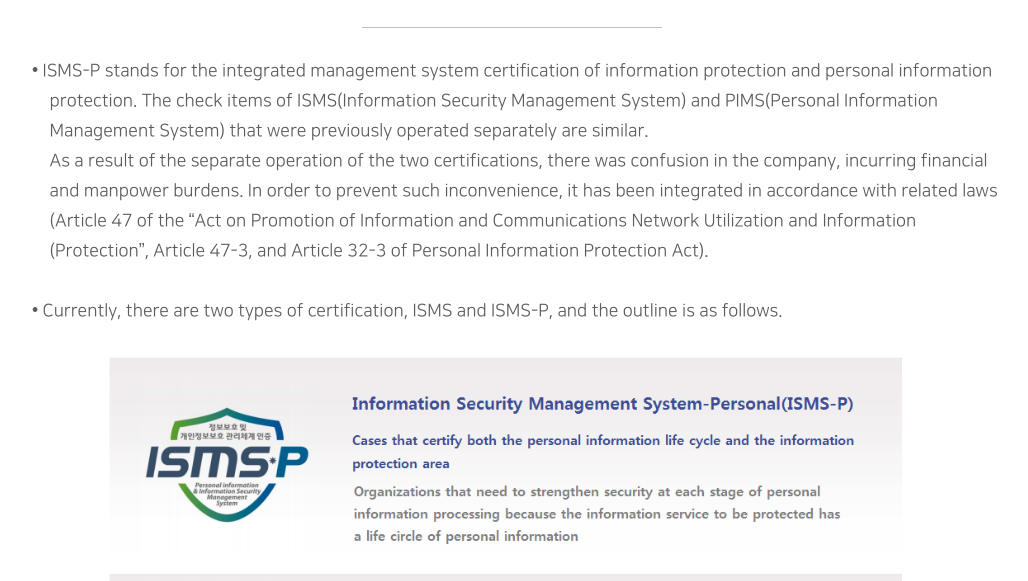
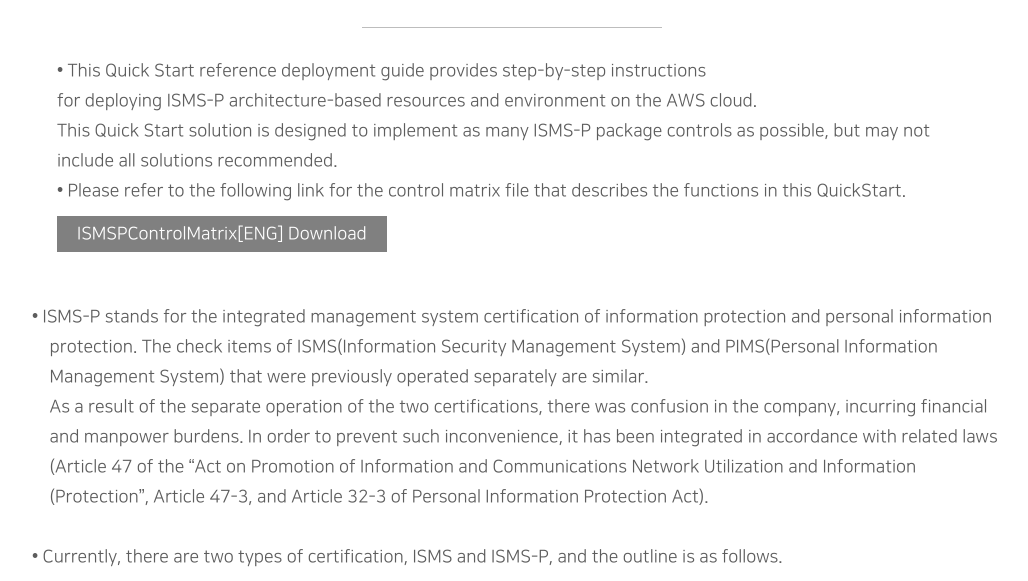
Before and after one commit to woojinan/quickstart-korea-isms-p, a plain HTML site: page landing/index_en.html in a window 1280 px wide. Shown: the part 219-800 px from the top of the page, without its empty margins (128-1156 px from the left). Drawn offline with Linux system fonts and the light colour scheme.

Commit message:
add matrix link, add routeridprivatesubnetb, enableGuardDuty enable

```diff
--- a/landing/index_en.html
+++ b/landing/index_en.html
@@ -46,6 +46,31 @@ body, table, div, p{ font-family:'Nanum Gothic', sans-serif;}
 
 
 
+<div style="width:950px; margin-left:auto; margin-right:auto; ">
+  <!--
+      <h2> <img src="dot.png"/> ISMS-P  </h2>
+  -->
+      <p style="margin-left:20px; line-height:30px; margin-top: 50px;">
+      • This Quick Start reference deployment guide provides step-by-step instructions <br>
+      for deploying ISMS-P architecture-based resources and environment on the AWS cloud.<br>
+      This Quick Start solution is designed to implement as many ISMS-P package controls as possible, but may not include all solutions recommended.</br>
+      • Please refer to the following link for the control matrix file that describes the functions in this QuickStart.</br>
+
+      <style>
+        a:link, a:visited {
+          background-color: #808080;
+          margin-top: 10px;
+          color: white;
+          padding: 3px 20px;
+          text-align: center;
+          text-decoration: none;
+          display: inline-block;
+        }
+        </style>
+        <a href="assets/ISMSPControlMatrix.ENG.version20201107.xlsx" class="button"> ISMSPControlMatrix[ENG] Download</a>
+      </p>
+
+    </div>
 
 
 
```
Also changed, not shown: landing/index.html (+24 -1 lines), landing/style.css, 4 other files.
